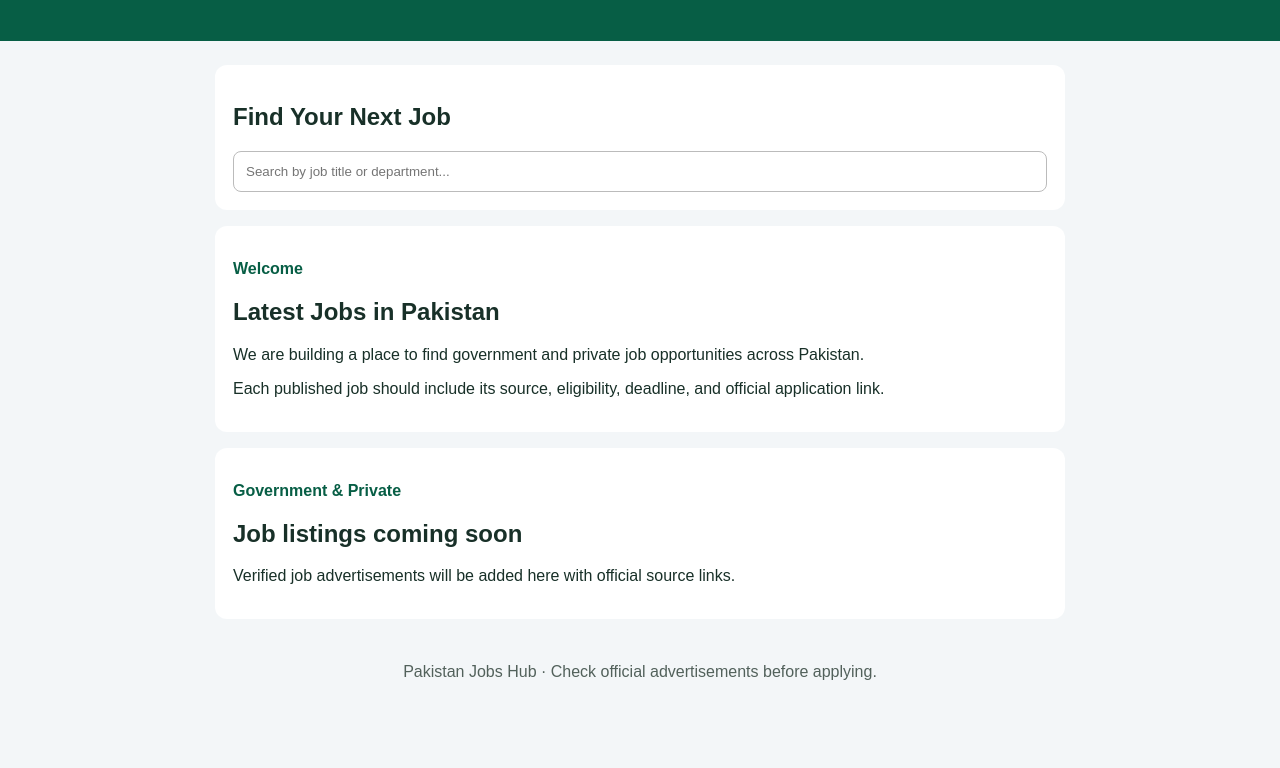
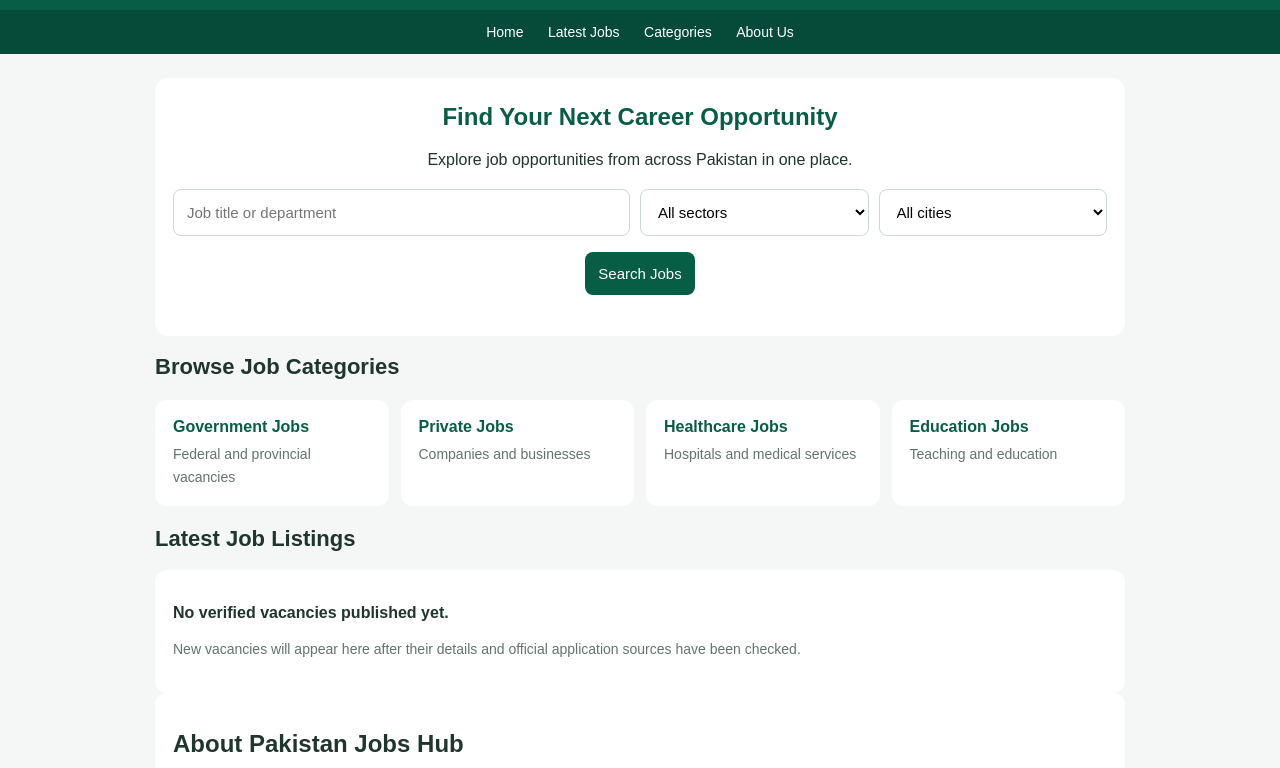
Before and after one commit to jahangirdasti/pakistan-jobs-hub, a plain HTML site: page index.html in a window 1280 px wide. Shown: the part 102-870 px from the top of the page. Before the commit the page ends 803 px from the top, so only its background shows below. Drawn offline with Linux system fonts and the light colour scheme.

Commit message:
Improve Pakistan Jobs Hub website design
Updated the HTML structure, including a new navigation bar and enhanced styling. Improved job search functionality and added sections for job categories and about information.

```diff
--- a/index.html
+++ b/index.html
@@ -3,49 +3,111 @@
 <head>
 <meta charset="UTF-8">
 <meta name="viewport" content="width=device-width, initial-scale=1.0">
-  <title>Pakistan Jobs Hub</title>
-  <meta name="description" content="Find government and private jobs across Pakistan.">
+<title>Pakistan Jobs Hub | Latest Jobs in Pakistan</title>
+<meta name="description" content="Explore government and private job opportunities across Pakistan. Find eligibility, deadlines and official application links.">
 <style>
-    body { font-family: Arial, sans-serif; margin: 0; background: #f3f6f8; color: #183028; }
-    header { background: #075e45; color: white; padding: 28px 16px; text-align: center; }
-    header h1 { margin: 0 0 10px; }
-    main { max-width: 850px; margin: 24px auto; padding: 0 16px; }
-    .search, .card { background: white; padding: 18px; border-radius: 12px; margin-bottom: 16px; }
-    input { width: 100%; box-sizing: border-box; padding: 12px; border: 1px solid #bbb; border-radius: 8px; }
-    .tag { color: #075e45; font-weight: bold; }
-    footer { text-align: center; padding: 20px; color: #52615b; }
+*{box-sizing:border-box}
+body{margin:0;font-family:Arial,sans-serif;background:#f4f7f6;color:#20352d}
+header{background:#075e45;color:white;padding:25px 16px;text-align:center}
+header h1{margin:0;font-size:30px}
+header p{margin:10px 0 0}
+nav{background:#064b39;padding:13px;text-align:center}
+nav a{color:white;text-decoration:none;margin:0 10px;font-size:14px}
+main{max-width:1000px;margin:24px auto;padding:0 15px}
+.hero{background:white;border-radius:14px;padding:25px 18px;text-align:center}
+.hero h2{color:#075e45;margin-top:0}
+.search{display:grid;gap:10px;margin-top:20px}
+input,select{width:100%;padding:13px;border:1px solid #ccd8d2;border-radius:8px;font-size:15px;background:white}
+button{padding:13px;background:#075e45;color:white;border:0;border-radius:8px;font-size:15px}
+.categories{display:grid;grid-template-columns:repeat(2,1fr);gap:12px;margin:20px 0}
+.category,.panel{background:white;padding:18px;border-radius:12px}
+.category strong{display:block;color:#075e45;margin-bottom:7px}
+h2.section-title{font-size:22px}
+.notice{background:#e8f4ee;border-left:4px solid #075e45;padding:15px;border-radius:6px;line-height:1.6}
+.job{background:white;padding:18px;border-radius:12px;margin:12px 0}
+.job h3{margin:0 0 10px;color:#075e45}
+.muted{color:#64746c;font-size:14px;line-height:1.6}
+footer{background:#123d30;color:white;text-align:center;padding:24px 15px;margin-top:35px;line-height:1.8}
+@media(min-width:650px){.search{grid-template-columns:2fr 1fr 1fr}.categories{grid-template-columns:repeat(4,1fr)}}
 </style>
 </head>
 <body>
 <header>
 <h1>Pakistan Jobs Hub</h1>
-    <p>Government & Private Jobs Across Pakistan</p>
+<p>Your Guide to Government & Private Jobs in Pakistan</p>
 </header>
-  <main>
-    <section class="search">
-      <h2>Find Your Next Job</h2>
-      <input id="search" type="search" placeholder="Search by job title or department..." oninput="filterJobs()">
+<nav>
+<a href="#home">Home</a>
+<a href="#jobs">Latest Jobs</a>
+<a href="#categories">Categories</a>
+<a href="#about">About Us</a>
+</nav>
+<main id="home">
+<section class="hero">
+<h2>Find Your Next Career Opportunity</h2>
+<p>Explore job opportunities from across Pakistan in one place.</p>
+<div class="search">
+<input id="keyword" placeholder="Job title or department">
+<select id="sector">
+<option value="">All sectors</option>
+<option value="Government">Government</option>
+<option value="Private">Private</option>
+</select>
+<select id="city">
+<option value="">All cities</option>
+<option>Karachi</option><option>Lahore</option>
+<option>Islamabad</option><option>Hyderabad</option>
+<option>Peshawar</option><option>Quetta</option>
+<option>Multan</option><option>Other</option>
+</select>
+</div>
+<p><button onclick="searchJobs()">Search Jobs</button></p>
 </section>
+
+<section id="categories">
+<h2 class="section-title">Browse Job Categories</h2>
+<div class="categories">
+<div class="category"><strong>Government Jobs</strong><span class="muted">Federal and provincial vacancies</span></div>
+<div class="category"><strong>Private Jobs</strong><span class="muted">Companies and businesses</span></div>
+<div class="category"><strong>Healthcare Jobs</strong><span class="muted">Hospitals and medical services</span></div>
+<div class="category"><strong>Education Jobs</strong><span class="muted">Teaching and education</span></div>
+</div>
+</section>
+
 <section id="jobs">
-      <article class="card">
-        <p class="tag">Welcome</p>
-        <h2>Latest Jobs in Pakistan</h2>
-        <p>We are building a place to find government and private job opportunities across Pakistan.</p>
-        <p>Each published job should include its source, eligibility, deadline, and official application link.</p>
-      </article>
-      <article class="card job">
-        <p class="tag">Government & Private</p>
-        <h2>Job listings coming soon</h2>
-        <p>Verified job advertisements will be added here with official source links.</p>
-      </article>
+<h2 class="section-title">Latest Job Listings</h2>
+<div id="results" class="panel">
+<p><strong>No verified vacancies published yet.</strong></p>
+<p class="muted">New vacancies will appear here after their details and official application sources have been checked.</p>
+</div>
+</section>
+
+<section id="about" class="panel">
+<h2>About Pakistan Jobs Hub</h2>
+<p class="muted">Our goal is to make government and private job information easier to find for job seekers throughout Pakistan. Job listings should include eligibility, education, age limits, salary when announced, application deadlines and official application links.</p>
+<div class="notice">Always verify a vacancy through the recruiting organization's official website before applying. Never pay an unofficial person for a job.</div>
 </section>
 </main>
-  <footer>Pakistan Jobs Hub · Check official advertisements before applying.</footer>
+<footer>
+<strong>Pakistan Jobs Hub</strong><br>
+Helping Pakistan Find Career Opportunities<br>
+<small>Vacancies must be verified with their original sources.</small>
+</footer>
 <script>
-    function filterJobs() {
-      const query = document.getElementById('search').value.toLowerCase();
-      document.querySelectorAll('.job').forEach(job => {
-        job.style.display = job.innerText.toLowerCase().includes(query) ? '' : 'none';
+function searchJobs(){
+const keyword=document.getElementById('keyword').value.trim();
+const sector=document.getElementById('sector').value;
+const city=document.getElementById('city').value;
+document.getElementById('results').innerHTML=
+'<p><strong>No verified vacancies published yet.</strong></p>'+
+'<p class="muted">Your search: '+escapeText(keyword||'All jobs')+
+' | Sector: '+escapeText(sector||'All')+
+' | City: '+escapeText(city||'All')+
+'. Listings will appear here once verified job data is added.</p>';
+}
+function escapeText(value){
+return value.replace(/[&<>"']/g,function(c){
+return {'&':'&amp;','<':'&lt;','>':'&gt;','"':'&quot;',"'":'&#39;'}[c];
 });
 }
 </script>
```
Lines whose indentation alone changed are shown as unchanged.
